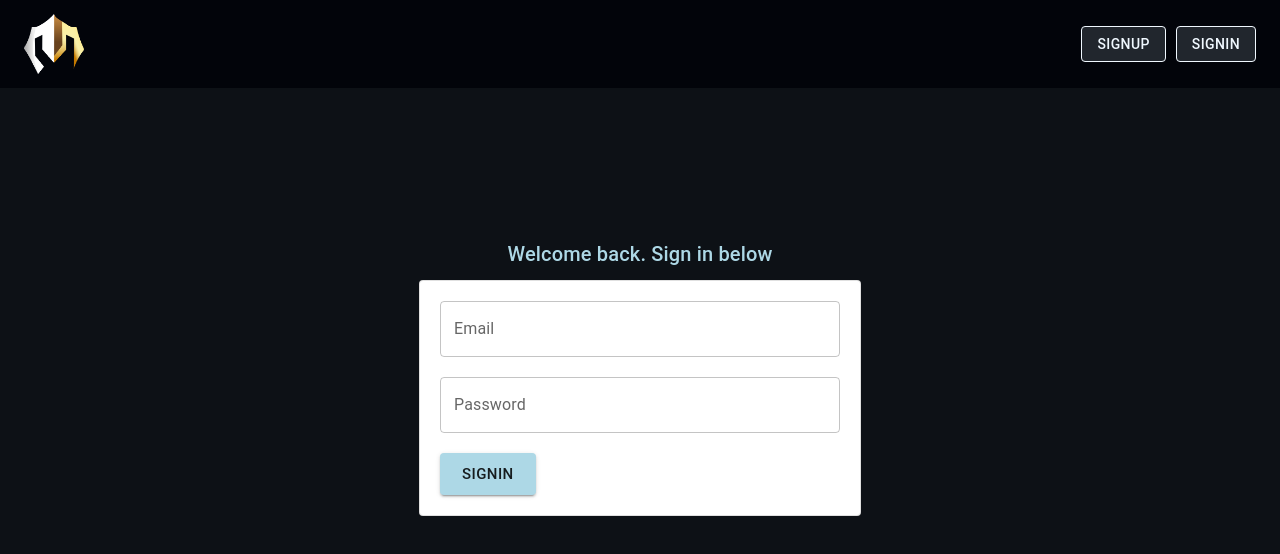
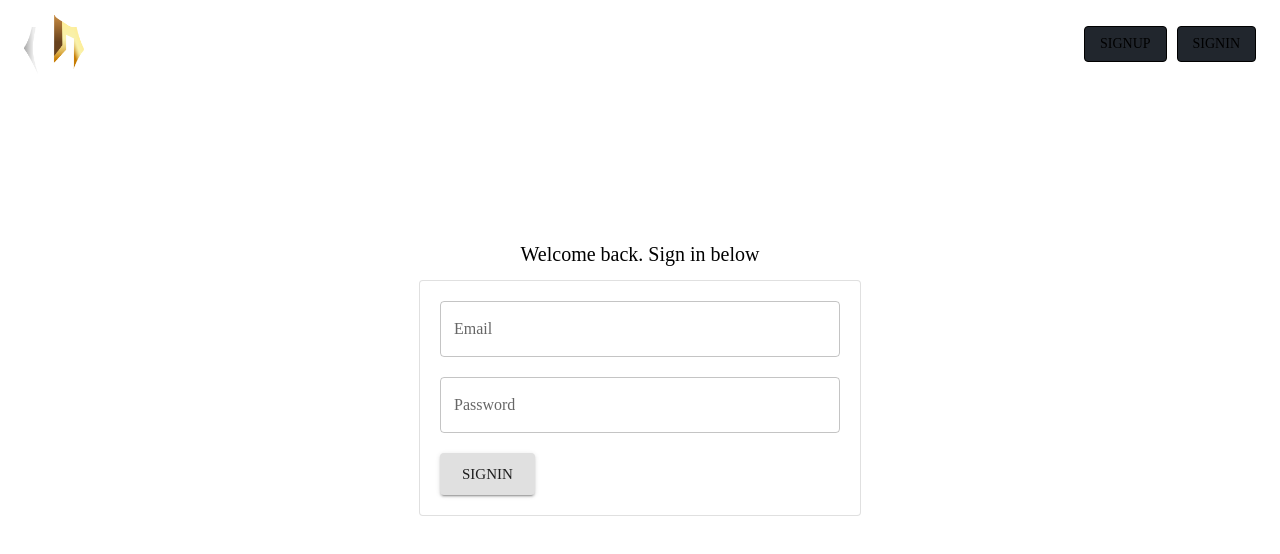
Before and after one commit to morepriyam/more-chess, a React (Create React App) app: page /signin in a window 1280 px wide. Shown: the top 554 px of the page. Built offline with nearby package versions, Linux system fonts and the light colour scheme; no server answers; the HTML template or start-up script is replaced by a standard one.

Commit message:
Asthetics
Removed CSS , adding global theme MUI

```diff
--- a/src/App.css
+++ b/src/App.css
@@ -1,4 +1,3 @@
 .App {
   height: 100vh;
-  background-color: #0D1116;
 }
--- a/src/App.tsx
+++ b/src/App.tsx
@@ -5,13 +5,32 @@ import Player from './pages/Player/player';
 import ButtonAppBar from './components/Navbar/Appbar';
 import Signin from './pages/Signin/signin';
 import Signup from './pages/Signup/signup';
-
-
+import { ThemeProvider, createTheme } from "@mui/material";
 
 
 function App() {
+  const Theme = createTheme({
+    palette: {
+    mode: 'light',
+    primary: {
+      main: '#1b2331',
+    },
+    secondary: {
+      main: '#fec100',
+    },
+    error: {
+      main: '#d32f2f',
+    },
+  },
+  typography: {
+    fontFamily: 'Oswald',
+  },
+});
+
+
   return (
-    <div className='App'>
+  <div className='App'>
+    <ThemeProvider theme={Theme}>
      <Router>
       <ButtonAppBar/>
       <Routes>
@@ -22,7 +41,9 @@ function App() {
       <Route path="/computer" element = {<Computer/>}/>
       </Routes>
     </Router>
+    </ThemeProvider>
     </div>
+
   );
 }
 
--- a/src/components/Navbar/Appbar.css
+++ b/src/components/Navbar/Appbar.css
@@ -5,8 +5,6 @@
 .toolbar {
     display: flex;
     justify-content: space-between;
-    background-color: #02040A;
-    color: aliceblue;
     height: 80px;
     padding: 4px;
 }
--- a/src/pages/Signin/signin.tsx
+++ b/src/pages/Signin/signin.tsx
@@ -14,7 +14,7 @@ function Signin() {
                 display: "flex",
                 justifyContent: "center"
             }}>
-                <Typography variant={"h6"} color='#ADD8E6'>
+                <Typography variant={"h6"}>
                 Welcome back. Sign in below
                 </Typography>
             </div>
@@ -40,7 +40,7 @@ function Signin() {
                 />
                 <br/><br/>
 
-                <Button size={"large"} color="inherit" variant="contained" sx={{bgcolor:'#ADD8E6'}}
+                <Button size={"large"} color="inherit" variant="contained"
                 onClick={() => {
                     function callback2(data: { token: string }) {
                         localStorage.setItem("token", data.token);
--- a/src/pages/Signup/signup.tsx
+++ b/src/pages/Signup/signup.tsx
@@ -14,8 +14,8 @@ function Signup() {
                 display: "flex",
                 justifyContent: "center"
             }}>
-                <Typography variant={"h6"} color='#ADD8E6'>
-                Welcome to More-Chess.<br/><center>Signup!</center>
+                <Typography variant={"h6"}>
+                Welcome to More-Chess.
                 </Typography>
             </div>
         <div style={{display: "flex", justifyContent: "center"}}>
@@ -40,7 +40,7 @@ function Signup() {
                 />
                 <br/><br/>
 
-                <Button size={"large"} color="inherit" variant="contained" sx={{bgcolor:'#ADD8E6'}}
+                <Button size={"large"} color="inherit" variant="contained"
                 onClick={() => {
                     function callback2(data: { token: string }) {
                         localStorage.setItem("token", data.token);
```
